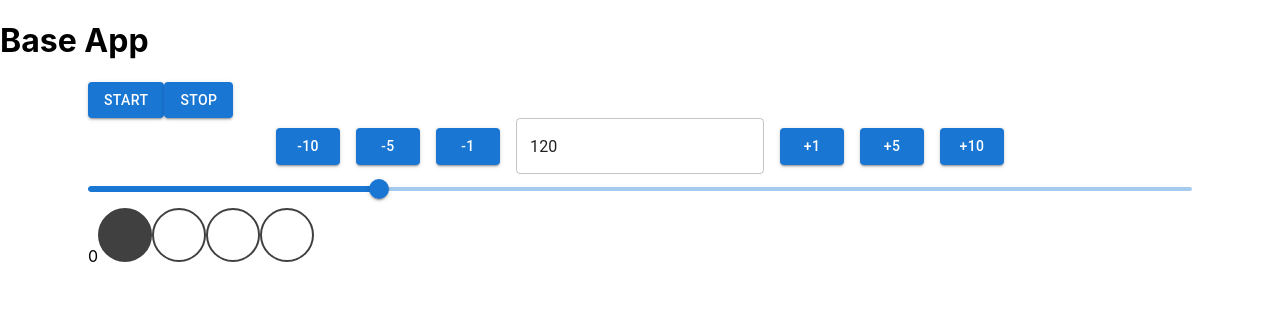
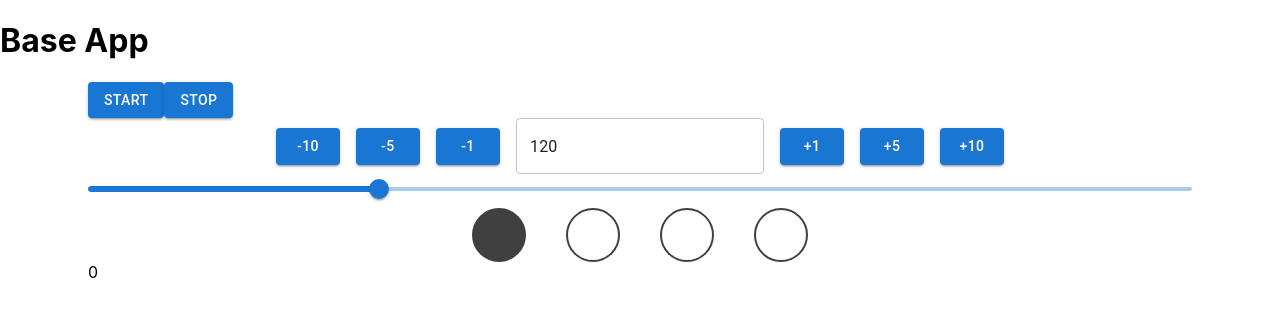
Before and after one commit to fleather2/metronome, a React (Create React App) app in the folder app/: page / in a window 1280 px wide. Shown: the top 316 px of the page. Built offline with nearby package versions, Linux system fonts and the light colour scheme.

Commit message:
Movign dots apart and moving audioContext out of render cycle

```diff
--- a/app/src/components/Metronome/BeatCircles.js
+++ b/app/src/components/Metronome/BeatCircles.js
@@ -1,25 +1,27 @@
-import { Container } from "@mui/material";
+import { Container, ListItem } from "@mui/material";
+import Stack from "@mui/material/Stack";
 import "./beat.css";
 
-function BeatCircle (isCurrent) {
-    console.log(isCurrent)
+function BeatCircle (isCurrent, i) {
     if (isCurrent) {
-        return (<div className="beatCircleFill"/>)
+        return (<div className="beatCircleFill" key={i}/>)
     } else{
-        return (<div className="beatCircle"/>)
+        return (<div className="beatCircle" key={i}/>)
     }
 }
 
 function BeatCircles ({numBeats, currentBeat}) {
     let circles = [];
     for (let i = 0; i < numBeats; i++) {
-        circles.push(BeatCircle(currentBeat % numBeats == i));
+        circles.push(BeatCircle(currentBeat % numBeats == i, i));
     }
 
     return (
         <Container>
+            <Stack direction="row" spacing={5} alignItems="center" justifyContent="center">
+                {circles}
+            </Stack>
             {currentBeat}
-            {circles}
         </Container>
     )
 }
--- a/app/src/components/Metronome/Metronome.js
+++ b/app/src/components/Metronome/Metronome.js
@@ -14,10 +14,11 @@ const MIN_BPM = 20;
 const MAX_BPM = 400;
 const DEFAULT_BPM = 120;
 const NUM_BEATS = 4;
+const audioContext = new AudioContext();
+
 
 function Metronome() {
     const [bpm, setBpm] = useState(DEFAULT_BPM);
-    const audioContext = new AudioContext();
     const [currentBeat, setCurrentBeat] = useState(0);
 
     return (
--- a/app/src/components/Metronome/Player.js
+++ b/app/src/components/Metronome/Player.js
@@ -61,12 +61,13 @@ const Player = ({bpm, numBeats, audioContext, currentBeat, setCurrentBeat}) => {
     }
 
     function startMetronome() {
-        audioContext.suspend();
+        setCurrentBeat(0);
+        audioContext.resume();
         setPlay(true);
     }
 
     function stopMetronome() {
-        audioContext.resume();
+        audioContext.suspend();
         setPlay(false);
     }
 
```
